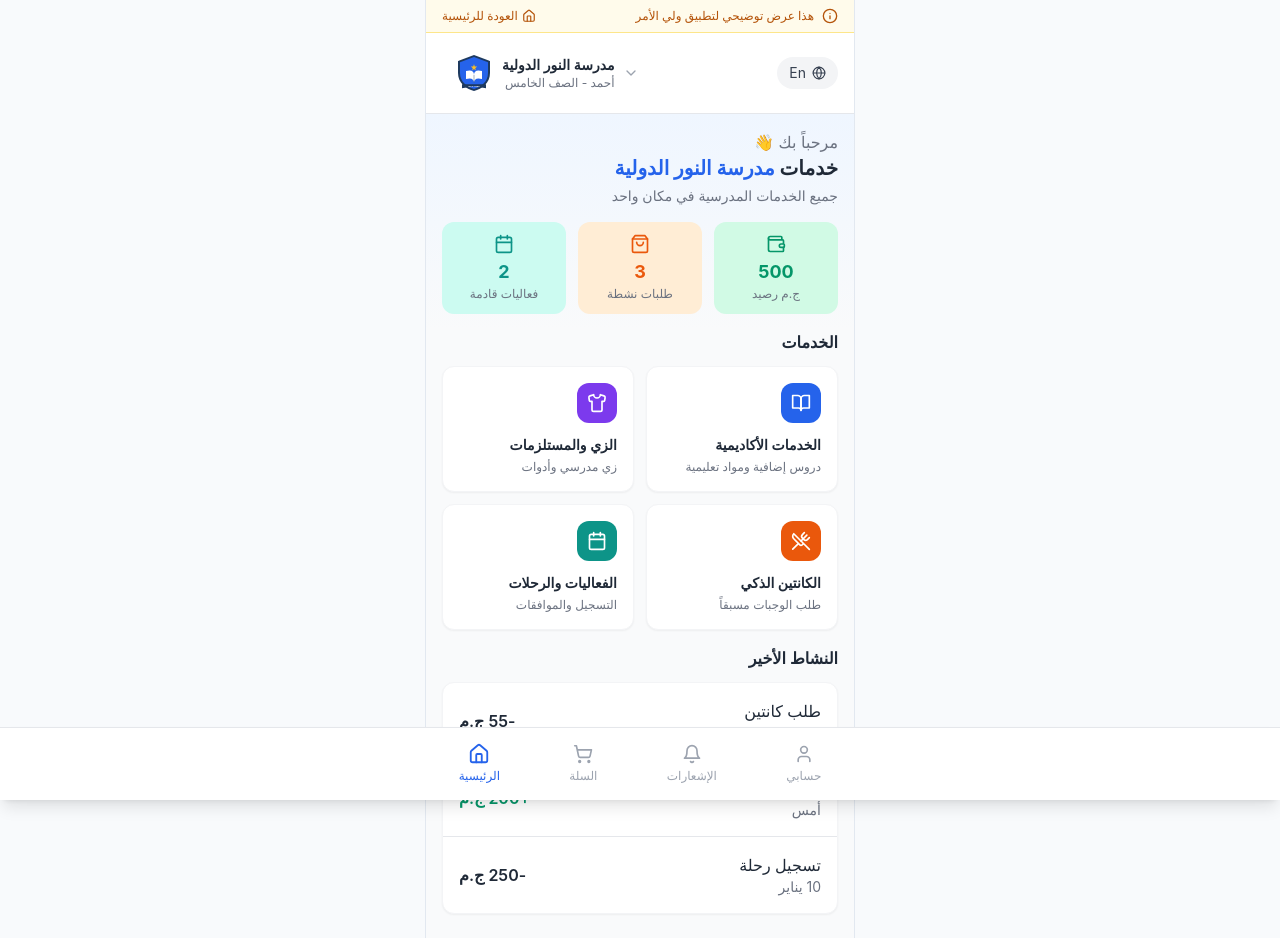
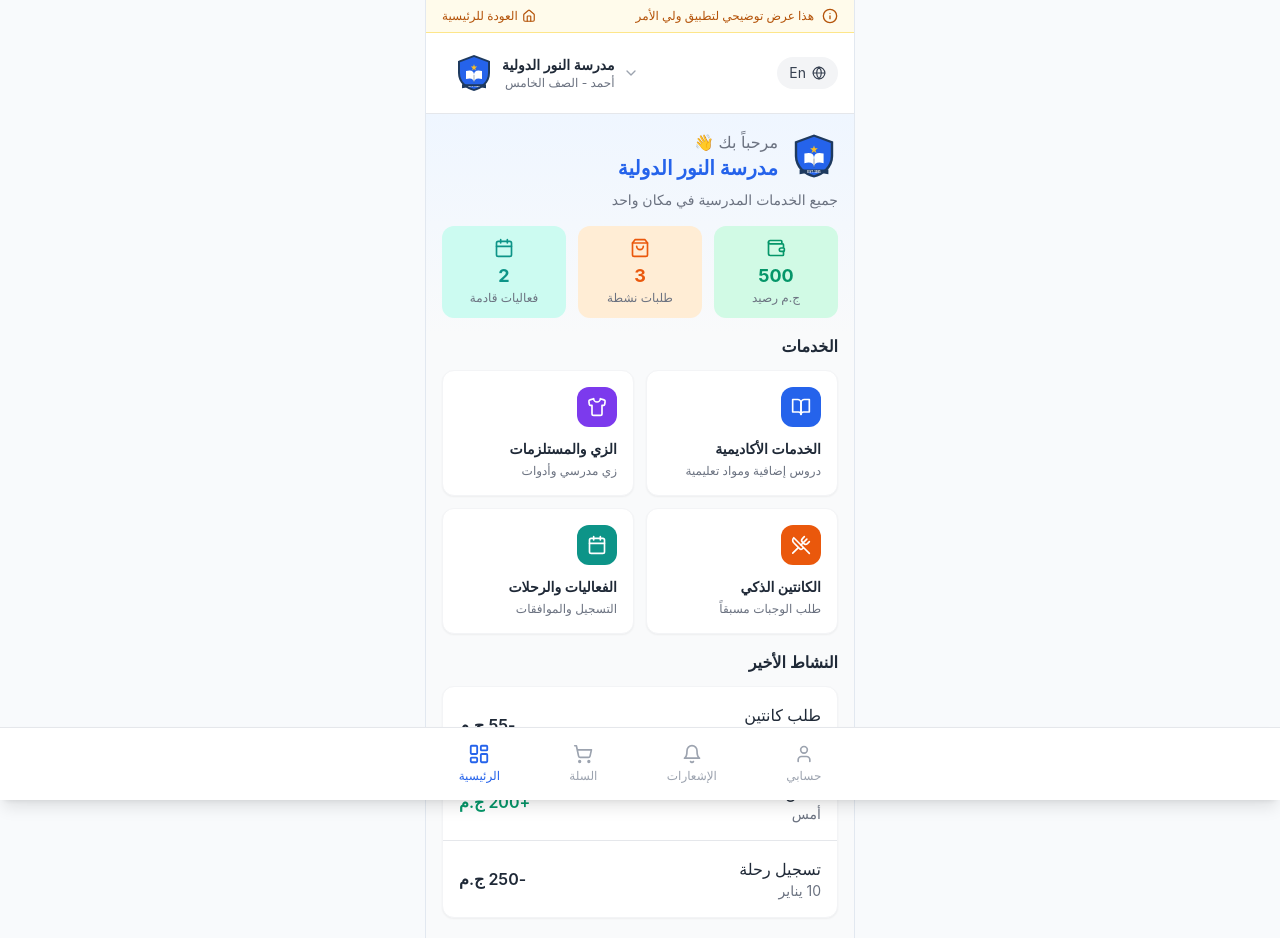
Before and after one commit to ghoneim-mediuslabs/mediuslabs, a Next.js app in the folder projects/school-mart-demo/: page /ar/parent in a window 1280 px wide. Shown: the top 938 px of the page. Built offline with nearby package versions, Linux system fonts and the light colour scheme.

Commit message:
demo-v3 v9

```diff
--- a/projects/school-mart-demo/app/[locale]/parent/page.tsx
+++ b/projects/school-mart-demo/app/[locale]/parent/page.tsx
@@ -16,7 +16,7 @@ const modules = [
   { href: '/parent/events', icon: Calendar, labelAr: 'الفعاليات والرحلات', labelEn: 'Events & Trips', color: 'bg-events', description: { ar: 'التسجيل والموافقات', en: 'Registration & consent' } },
 ]
 
-export default function HomePage({ params }: { params: { locale: string } }) {
+export default function ParentDashboard({ params }: { params: { locale: string } }) {
   const locale = params.locale as Locale
   const isAr = locale === 'ar'
   const [selectedChild, setSelectedChild] = useState(children[0])
@@ -53,15 +53,17 @@ export default function HomePage({ params }: { params: { locale: string } }) {
         schools={availableSchools}
       />
 
-      {/* Welcome Message */}
+      {/* Welcome & Stats */}
       <div className="px-4 pt-4 pb-4 bg-gradient-to-b from-blue-50 to-gray-50">
-        <p className="text-gray-500">
-          {isAr ? 'مرحباً بك' : 'Welcome'} 👋
-        </p>
-        <h1 className="text-xl font-bold text-gray-800">
-          {isAr ? 'خدمات' : 'Services of'}{' '}
-          <span className="text-blue-600">{isAr ? activeSchool.name : activeSchool.nameEn}</span>
-        </h1>
+        <div className="flex items-center gap-3 mb-2">
+          {activeSchool.logo && (
+            <img src={activeSchool.logo} alt="" className="w-12 h-12 rounded-lg object-cover" />
+          )}
+          <div>
+            <p className="text-gray-500">{isAr ? 'مرحباً بك' : 'Welcome'} 👋</p>
+            <h1 className="text-xl font-bold text-blue-600">{isAr ? activeSchool.name : activeSchool.nameEn}</h1>
+          </div>
+        </div>
         <p className="text-sm text-gray-500 mt-1">
           {isAr
             ? 'جميع الخدمات المدرسية في مكان واحد'
--- a/projects/school-mart-demo/components/ui/BottomNav.tsx
+++ b/projects/school-mart-demo/components/ui/BottomNav.tsx
@@ -21,7 +21,7 @@ const navConfigs: Record<string, { items: NavItem[], color: string }> = {
       { href: '/profile', icon: User, labelAr: 'حسابي', labelEn: 'Profile' },
       { href: '/notifications', icon: Bell, labelAr: 'الإشعارات', labelEn: 'Notifications' },
       { href: '/cart', icon: ShoppingCart, labelAr: 'السلة', labelEn: 'Cart' },
-      { href: '', icon: Home, labelAr: 'الرئيسية', labelEn: 'Home' },
+      { href: '', icon: LayoutDashboard, labelAr: 'الرئيسية', labelEn: 'Dashboard' },
     ]
   },
   '/school': {
```
